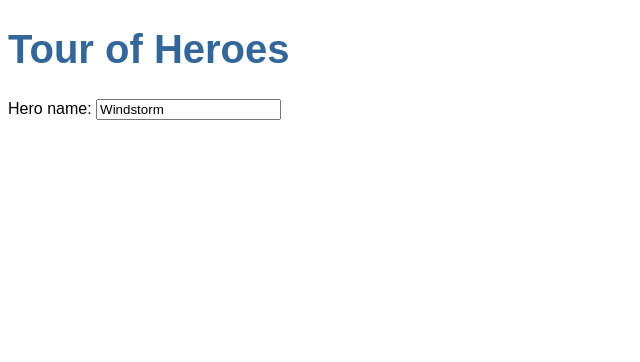
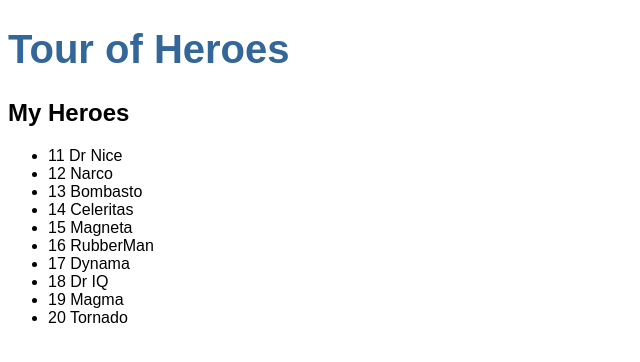
Before and after one commit to camila-cfox/angular-tour-of-heroes, an Angular app: page / in a window 1280 px wide. Shown: the top 362 px of the page, without its empty margins (0-640 px from the left). Built offline with nearby package versions, Linux system fonts and the light colour scheme.

Commit message:
create a mock of heroes and ngFor directive

```diff
--- a/src/app/heroes/heroes.component.html
+++ b/src/app/heroes/heroes.component.html
@@ -1,4 +1,6 @@
-<div>
-  <label for="name">Hero name: </label>
-  <input id="name" [(ngModel)]="hero.name" placeholder="name">
-</div>
+<h2>My Heroes</h2>
+<ul>
+  <li *ngFor="let hero of heroes">
+    <span class="badge">{{hero.id}}</span> {{hero.name}}
+  </li>
+</ul>
--- a/src/app/heroes/heroes.component.ts
+++ b/src/app/heroes/heroes.component.ts
@@ -1,5 +1,6 @@
 import { Component, OnInit } from '@angular/core';
 import { Hero } from '../hero';
+import { HEROES } from '../mock-heroes';
 
 @Component({
   selector: 'app-heroes',
@@ -8,10 +9,7 @@
 })
 export class HeroesComponent implements OnInit {
 
-hero: Hero ={
-  id : 1,
-  name : 'Windstorm'
-};
+heroes = HEROES;
 
   constructor() { }
 
--- /dev/null
+++ b/src/app/mock-heroes.ts
@@ -0,0 +1,14 @@
+import { Hero } from './hero';
+
+export const HEROES: Hero[] = [
+  { id: 11, name: 'Dr Nice' },
+  { id: 12, name: 'Narco' },
+  { id: 13, name: 'Bombasto' },
+  { id: 14, name: 'Celeritas' },
+  { id: 15, name: 'Magneta' },
+  { id: 16, name: 'RubberMan' },
+  { id: 17, name: 'Dynama' },
+  { id: 18, name: 'Dr IQ' },
+  { id: 19, name: 'Magma' },
+  { id: 20, name: 'Tornado' }
+];
```
